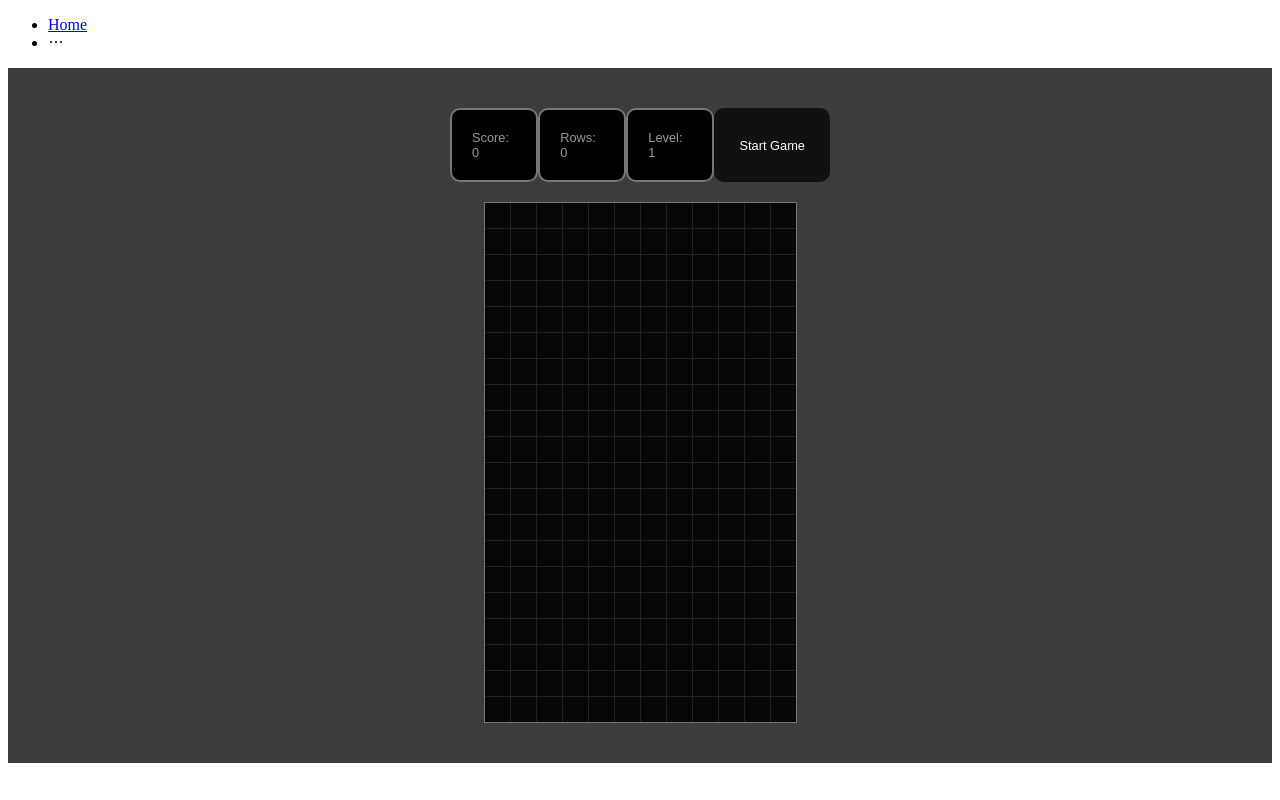
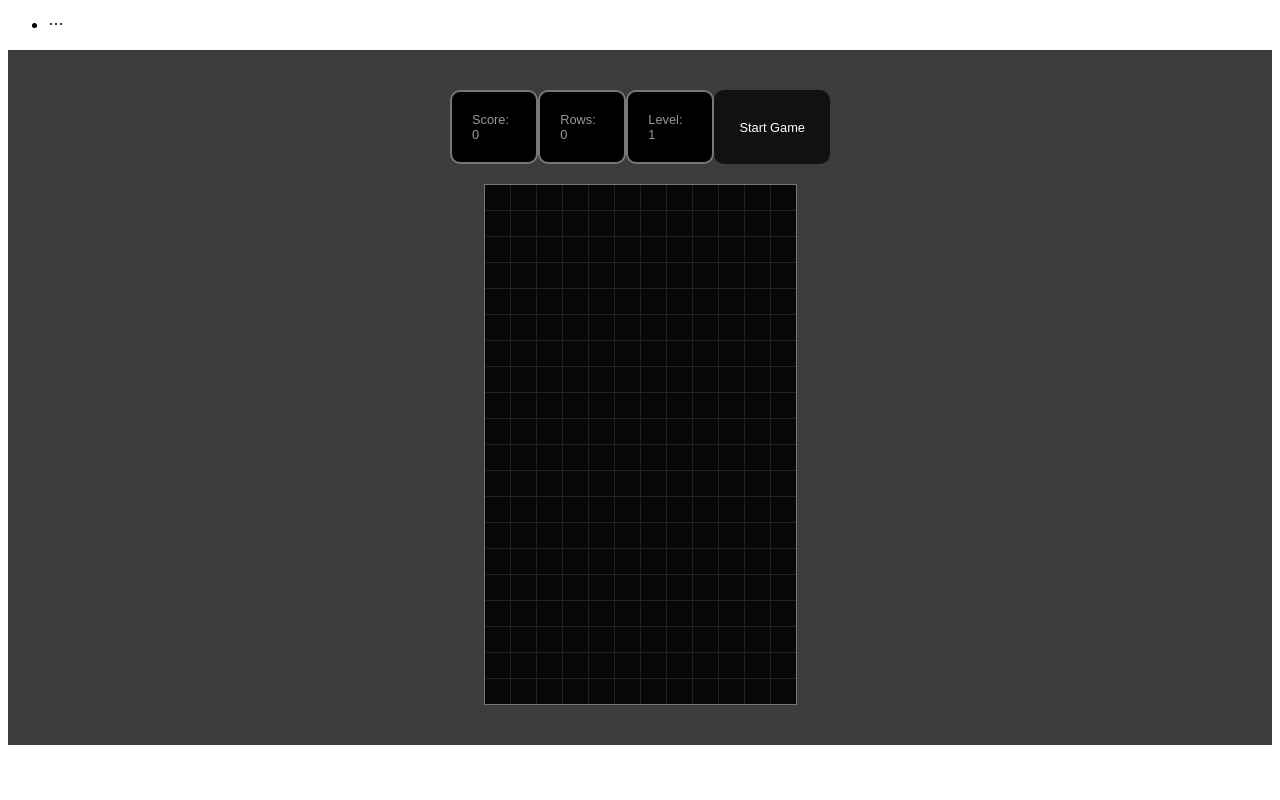
Before and after one commit to Manion-sebastian/waggroup, a Next.js app: page /tetris in a window 1280 px wide. Built offline with nearby package versions, Linux system fonts and the light colour scheme.

Commit message:
adding icons to nav

```diff
--- a/components/navBar.tsx
+++ b/components/navBar.tsx
@@ -1,20 +1,24 @@
 import React from 'react'
 import Link  from 'next/link'
 import { Menu } from 'antd'
+import { HomeOutlined, UserOutlined, QuestionCircleOutlined, MenuOutlined } from '@ant-design/icons'
+
 
 type Props = {}
 
 const NavBar = () => {
 
+  // const user = <FontAwesomeIcon icon={"fa-regular fa-user" as IconProp} />
+
   const items = [
-    {label:<Link href={'/'}>Home</Link>, key:'home'},
-    {label:'Games', key:'games',children:[
-      {label:<Link href={'/minesweeper'}>Minesweeper</Link>,key:'Minesweeper'},
+    {label:<Link href={'/'}>Home</Link>, key:'home', icon: <HomeOutlined />},
+    {label:'Games', key:'games', icon: <MenuOutlined />, children:[
+      {label:<Link href={'/minesweeper'}>Minesweeper</Link>,key:'Minesweeper', },
       {label:<Link href={'/sudoku'}>Sudoku</Link>,key:'Sudoku'},
       {label:<Link href={'/tetris'}>Tetris</Link>,key:'Tetris'},
     ]},
-    {label:<Link href={'/auth'}>Login or Register</Link>, key:'authentication'},
-    {label:<Link href={'/about'}>About</Link>, key:'about'},
+    {label:<Link href={'/auth'}>Login or Register</Link>, key:'authentication', icon:<UserOutlined />},
+    {label:<Link href={'/about'}>About</Link>, key:'about', icon: <QuestionCircleOutlined />},
   ]
     // <div>
     //     <Link href={'/'}>Home</Link>{" "} |
--- a/components/sudoku/statusBar.tsx
+++ b/components/sudoku/statusBar.tsx
@@ -1,9 +1,9 @@
 import React from 'react'
 import { useState } from 'react'
 import styles from '../../styles/sudoku/StatusBar.module.css'
-import { faPause } from '@fortawesome/free-solid-svg-icons'
-import { faPlay } from '@fortawesome/free-solid-svg-icons'
+import { faPause, faPlay } from '@fortawesome/free-solid-svg-icons'
 import { FontAwesomeIcon } from '@fortawesome/react-fontawesome'
+
 
 
 type Props = {
--- a/package.json
+++ b/package.json
@@ -9,6 +9,7 @@
     "lint": "next lint"
   },
   "dependencies": {
+    "@ant-design/icons": "^4.7.0",
     "@fortawesome/fontawesome-svg-core": "^6.2.0",
     "@fortawesome/free-regular-svg-icons": "^6.2.0",
     "@fortawesome/free-solid-svg-icons": "^6.2.0",
```
Also changed, not shown: 1 other file (tests, documents, lock files or other folders).
